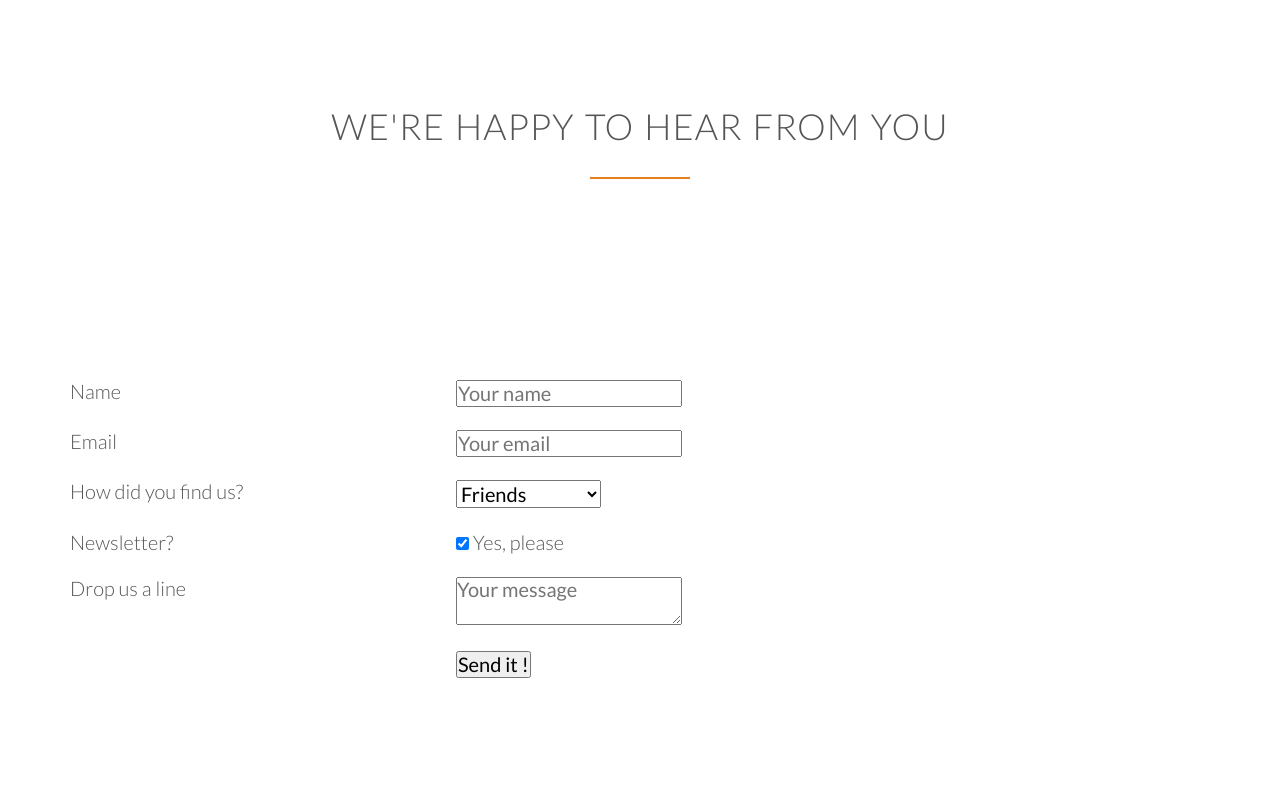
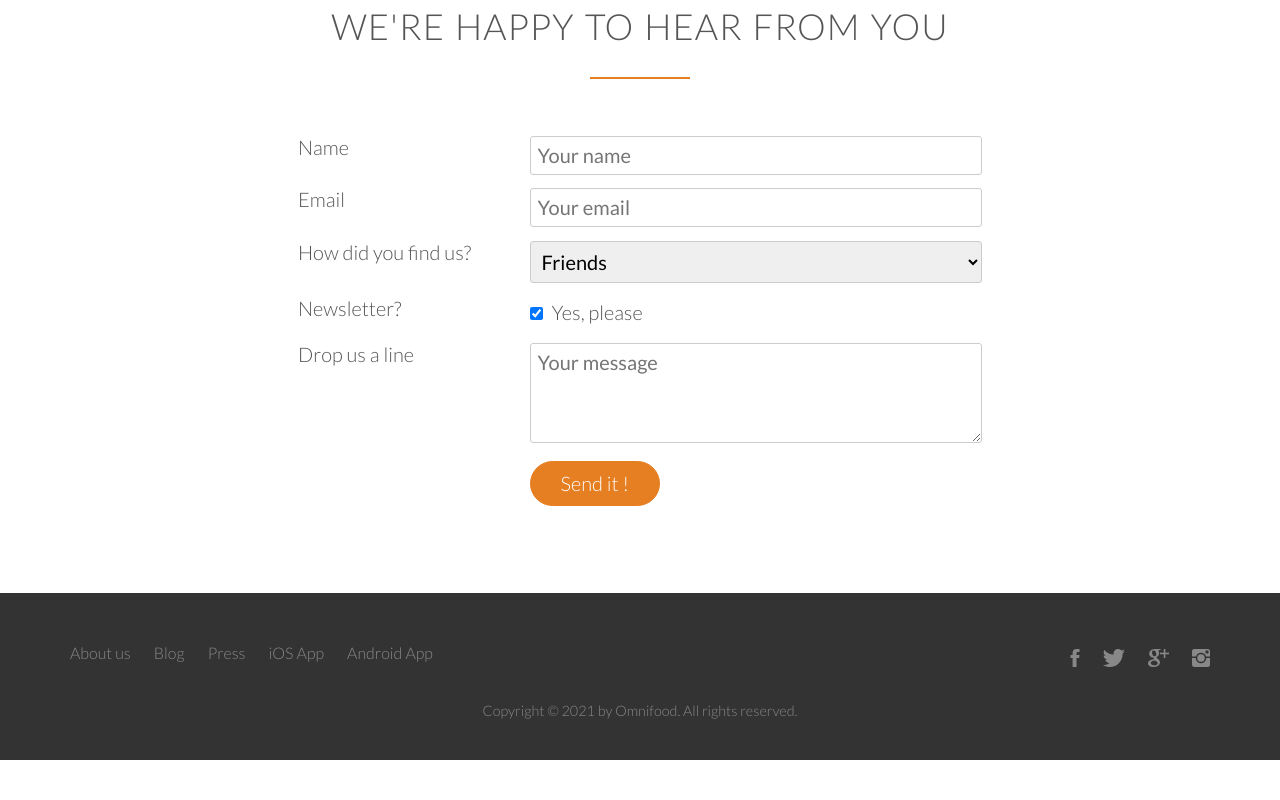
Before and after one commit to NamanDhavalDesai/HTML5andCSS3, a plain HTML site: page Omnifood/index.html in a window 1280 px wide. Shown: the part 4680-5480 px from the top of the page. After the commit the page ends 5440 px from the top, so only its background shows below. Drawn offline with Linux system fonts and the light colour scheme; files whose address does not match are found by name.

Commit message:
Sixth Update.
Added the form section and the footer.

```diff
--- a/Omnifood/Resources/CSS/style.css
+++ b/Omnifood/Resources/CSS/style.css
@@ -112,7 +112,8 @@ h3
     margin-bottom: 10px;
 }
 .btn:link,
-.btn:visited
+.btn:visited,
+input[type=submit]
 {
     display: inline-block;
     padding: 10px 30px;
@@ -122,7 +123,8 @@ h3
     transition: background-color 0.3s, border 0.3s, color 0.3s;
 }
 .btn-full:link,
-.btn-full:visited
+.btn-full:visited,
+input[type=submit]
 {
     background-color: #e67e22;
     border: 1px solid #e67e22;
@@ -136,12 +138,16 @@ h3
     color: #e67e22;
 }
 .btn:hover,
-.btn:active
+.btn:active,
+input[type=submit]:hover,
+input[type=submit]:active
 {
     background-color: #cf6d17;
 }
 .btn-full:hover,
-.btn-full:active
+.btn-full:active,
+input[type=submit]:hover,
+input[type=submit]:active
 {
     border: 1px solid #cf6d17;
 }
@@ -406,3 +412,117 @@ blockquote:before
     text-align: left;
     border: 0;
 }
+.contact-form
+{
+
+    width: 60%;
+    margin: auto;
+}
+input[type=text],
+input[type=email],
+select,
+textarea
+{
+    width: 100%;
+    padding: 7px;
+    border-radius: 3px;
+    border: 1px solid #ccc;
+}
+textarea
+{
+    height: 100px;
+}
+input[type=checkbox]
+{
+    margin: 10px 5px 10px 0px;
+}
+*:focus
+{
+    outline: none;
+}
+.r1
+{
+    margin-top: -100px;
+}
+.r2
+{
+    margin-top: -140px;
+}
+footer
+{
+    background-color: #333;
+    padding: 40px;
+    font-size: 80%;
+    margin-top: -80px;
+}
+.footer-nav
+{
+    list-style: none;
+    float: left;
+}
+.social-links
+{
+    list-style: none;
+    float: right;
+}
+.social-links li,
+.footer-nav li
+{
+    display: inline-block;
+    margin-right: 20px;
+}
+.footer-nav li:last-child,
+.social-links li:last-child
+{
+    margin-right: 0;
+}
+.footer-nav li a:link,
+.footer-nav li a:visited,
+.social-links li a:link,
+.social-links li a:visited
+{
+    text-decoration: none;
+    border: 0;
+    color: #888;
+    transition: color 0.3s;
+}
+.footer-nav li a:hover,
+.footer-nav li a:active
+{
+    color: #ddd;
+}
+footer p
+{
+    color: #888;
+    text-align: center;
+    margin-top: 20px;
+    font-size: 90%;
+}
+.social-links li a:link,
+.social-links li a:visited
+{
+    font-size: 150%;
+}
+.ion-social-facebook:hover
+{
+    color: #3b5998;
+}
+.ion-social-twitter:hover
+{
+    color: #00aced;
+}
+.ion-social-googleplus:hover
+{
+    color: #dd4b39;
+}
+.ion-social-instagram:hover
+{
+    color: #517fa4;
+}
+.ion-social-facebook,
+.ion-social-twitter,
+.ion-social-googleplus,
+.ion-social-instagram
+{
+    transition: color 0.3s;
+}
```
